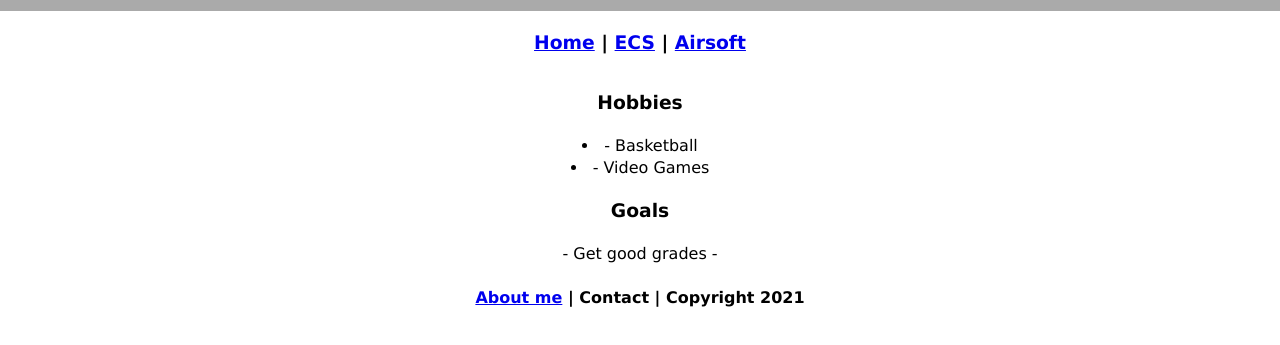
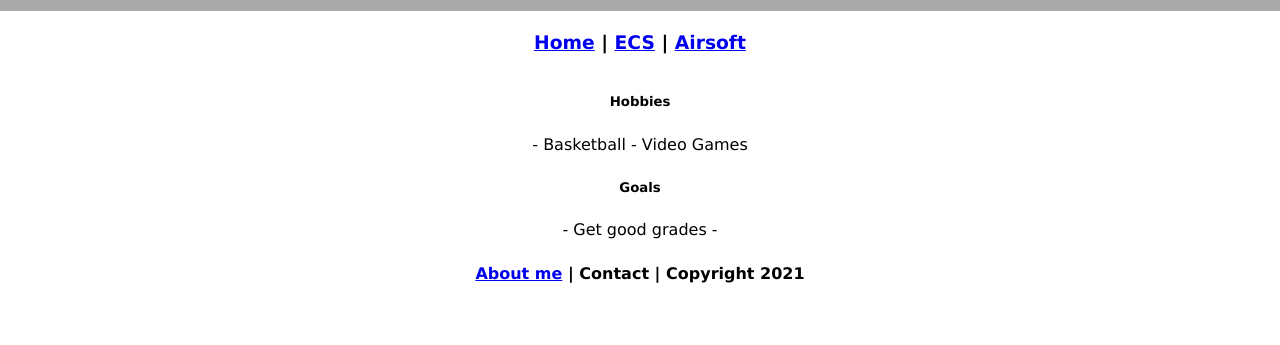
Before and after one commit to killrsushi/ecs-portfolio, a plain HTML site: page aboutme.html in a window 1280 px wide. Shown: the part 69-414 px from the top of the page. Drawn offline with Linux system fonts and the light colour scheme.

Commit message:
Update aboutme.html

```diff
--- a/aboutme.html
+++ b/aboutme.html
@@ -15,10 +15,10 @@
             <h3> <a href="index.html">Home</a> | <a href="ecs/index.html">ECS</a> | <a href="airsoft/index.html">Airsoft</a></h3>
          </div>
          <div class="content">
-            <h3>Hobbies</h3>
-            <li>- Basketball</li>
-            <li>- Video Games</li>
-            <h3>Goals</h3>
+            <h5>Hobbies</h5>
+            - Basketball
+            - Video Games
+            <h5>Goals</h5>
             - Get good grades
             -
          </div>
```
